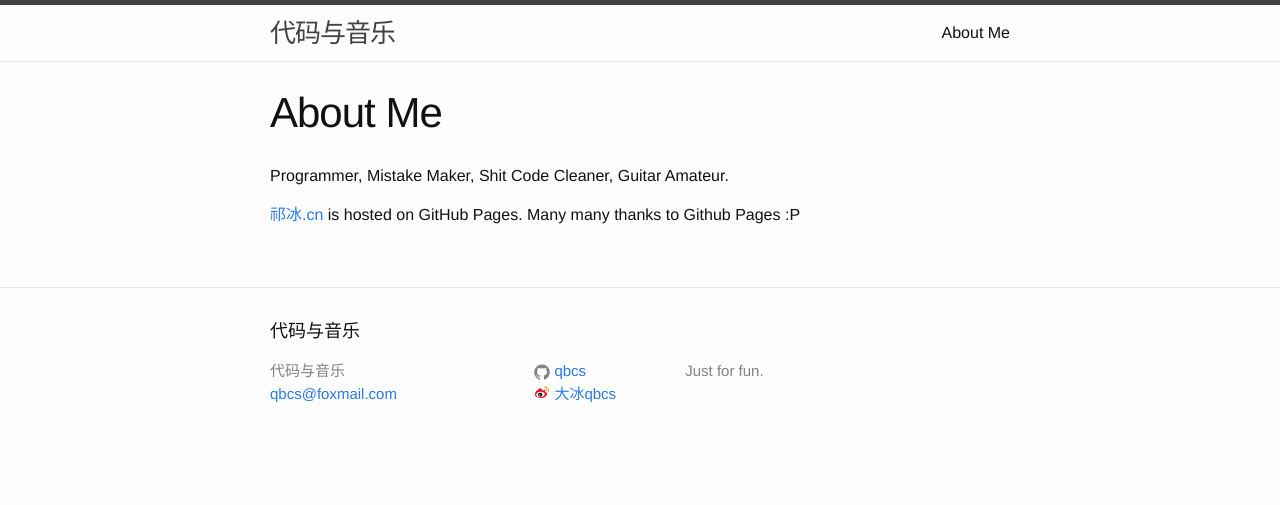
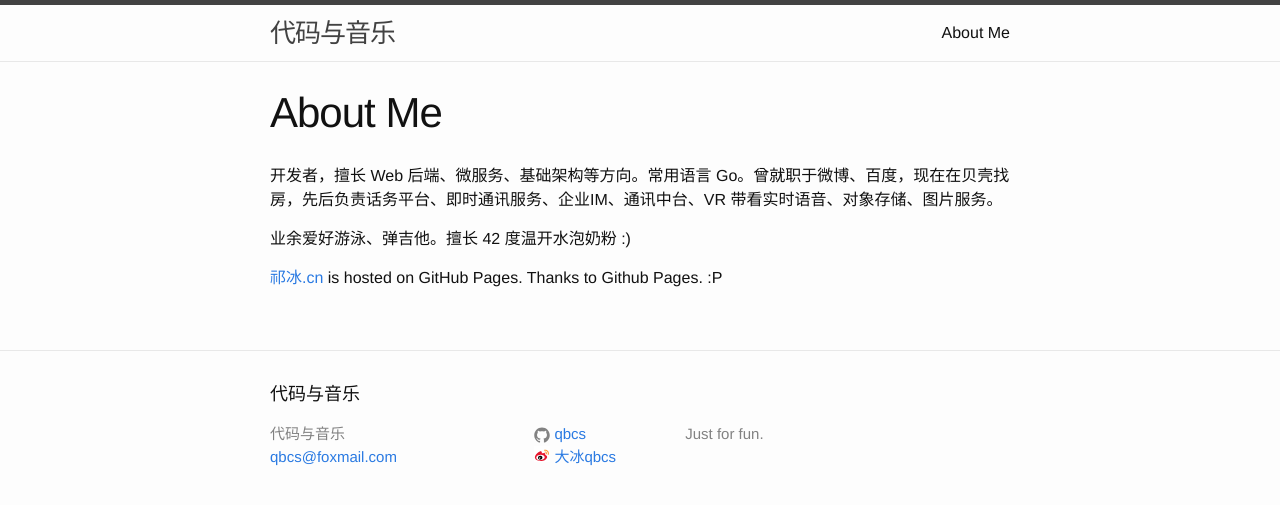
Before and after one commit to bingful/bingful.github.io, a Jekyll site: the page built from about.md, in a window 1280 px wide. Shown: the top 505 px of the page. Built offline with Jekyll 4.4.1, drawn with Linux system fonts in a browser that asks for light colours.

Commit message:
jekyll rebuild and sync to github

```diff
--- a/about.md
+++ b/about.md
@@ -4,10 +4,8 @@ title: About Me
 permalink: /about-me/
 ---
 
-Programmer, Mistake Maker, Shit Code Cleaner, Guitar Amateur.
+开发者，擅长 Web 后端、微服务、基础架构等方向。常用语言 Go。曾就职于微博、百度，现在在贝壳找房，先后负责话务平台、即时通讯服务、企业IM、通讯中台、VR 带看实时语音、对象存储、图片服务。
 
-<!--
-一名 Go 程序员，先后任职于微博、百度、链家/贝壳，负责过从0到1搭建话务平台、即时通讯平台，现负责对象存储、图片服务等基础设施。业余爱好吉他、游泳。
--->
+业余爱好游泳、弹吉他。擅长 42 度温开水泡奶粉 :)
 
-[祁冰.cn](http://祁冰.cn/) is hosted on GitHub Pages. Many many thanks to Github Pages :P
+[祁冰.cn](http://祁冰.cn/) is hosted on GitHub Pages. Thanks to Github Pages. :P
```
